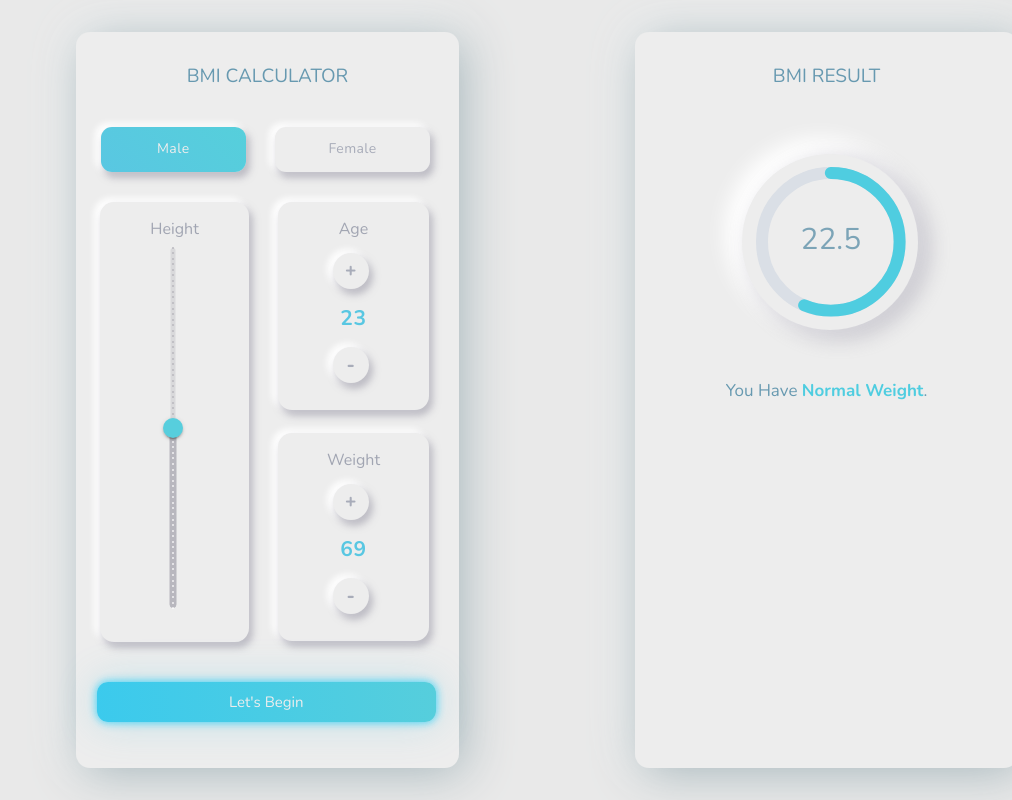
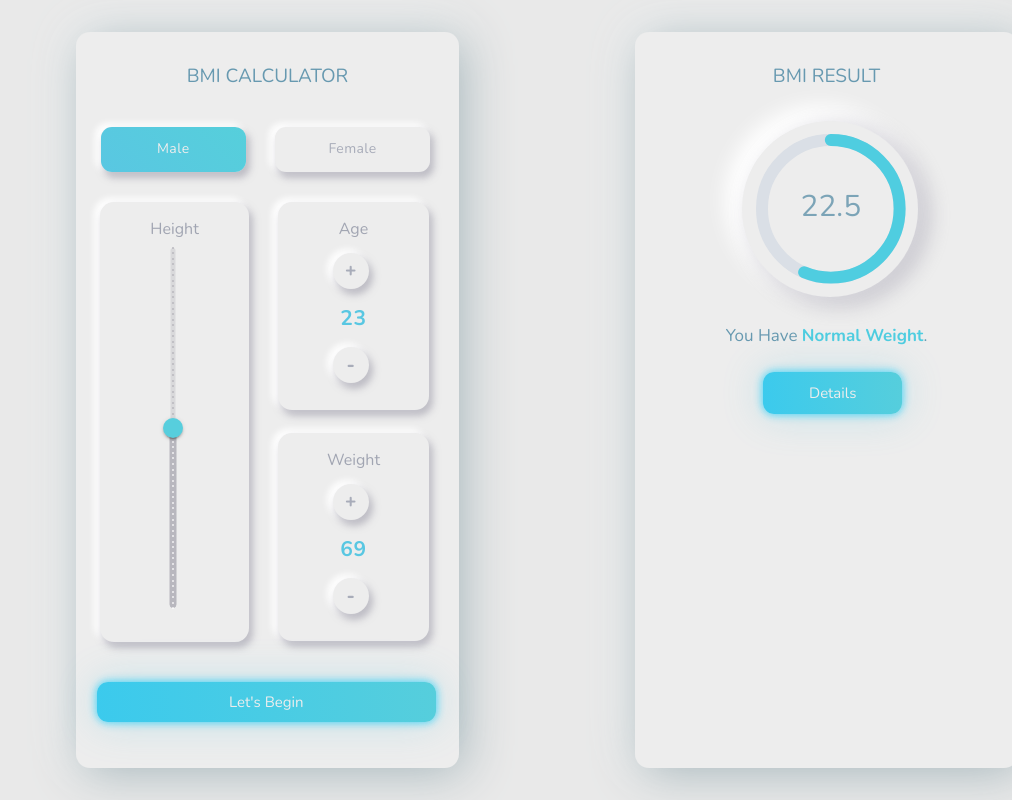
Before and after one commit to erfan-goodarzi/bmi-calculator, a React (Create React App) app: page / in a window 1280 px wide. Shown: the whole page, without its empty margins (268-1280 px from the left). Built offline with nearby package versions, Linux system fonts and the light colour scheme.

Commit message:
Create details modal

```diff
--- a/src/Component/Bmi-box.jsx
+++ b/src/Component/Bmi-box.jsx
@@ -5,6 +5,7 @@ import HeightBox from "../container/material ui/HeightBox";
 import { CircularProgressbar, buildStyles } from "react-circular-progressbar";
 import "react-circular-progressbar/dist/styles.css";
 import CalButton from "../container/material ui/CalButton";
+import BmiModal from "../container/material ui/Modal";
 
 export default function BmiBox({ gender }) {
   const [age, setAge] = useState(23);
@@ -222,7 +223,7 @@ export default function BmiBox({ gender }) {
         <Box
           sx={{
             width: 176,
-            margin: "65px 24px 49px 107px",
+            margin: "32px 24px 49px 107px",
             borderRadius: "50%",
             color: "#6799b0",
             background: " #EDEDED",
@@ -247,7 +248,7 @@ export default function BmiBox({ gender }) {
             })}
           />
         </Box>
-        <Box sx={{ textAlign: "center", fontSize: "17px", fontWeight: "500" }}>
+        <Box sx={{ textAlign: "center", fontSize: "17px", fontWeight: "500" , marginTop: '-22px'}}>
           You have{" "}
           <span style={{ fontWeight: "700", color: "#4fcde0" }}>
             {infoRef.current <= 16
@@ -296,6 +297,7 @@ export default function BmiBox({ gender }) {
         >
           {sugBmi}
         </Box> : null}
+        <BmiModal/>
       </Box>
     </Box>
   );
--- /dev/null
+++ b/src/container/material ui/Modal.jsx
@@ -0,0 +1,116 @@
+import { useState } from "react";
+import Button from "@mui/material/Button";
+import Modal from "@mui/material/Modal";
+import Table from "@mui/material/Table";
+import TableBody from "@mui/material/TableBody";
+import TableCell from "@mui/material/TableCell";
+import TableContainer from "@mui/material/TableContainer";
+import TableRow from "@mui/material/TableRow";
+import Paper from "@mui/material/Paper";
+
+const createData = (severeThinness, thinness, normal, Overweight, Obese) => {
+  return { severeThinness, thinness, normal, Overweight, Obese };
+};
+
+const rows = [
+  createData("Less then 16", "Severe thinness"),
+  createData("16 to 18.4", "Thinness"),
+  createData("18.5 24.9", "Normal"),
+  createData("25 to 29.9", "Overweight"),
+  createData("More then 30", "Obese"),
+];
+
+const BmiModal = () => {
+  const [open, setOpen] = useState(false);
+  const handleOpen = () => setOpen(true);
+  const handleClose = () => setOpen(false);
+
+  return (
+    <div>
+      <Button
+        onClick={handleOpen}
+        sx={{
+          background: "linear-gradient(85deg, #3bcaed, #56cedc)",
+          margin: "2px 8rem",
+          padding: "8px 46px",
+          border: "none",
+          transition: "all 0.2s ease-in-out",
+          fontSize: "15px",
+          letterSpacing: "inherit",
+          borderRadius: "11px !important",
+          color: "#EDEDED",
+          boxShadow:
+            "0 0 10px #59c7e20a, 0 0 40px #59c7e24d, 0 0 10px #00cdffc9",
+          "&:hover": {
+            color: "#3f6b88",
+          },
+        }}
+      >
+        Details
+      </Button>
+      <Modal
+        open={open}
+        onClose={handleClose}
+        aria-labelledby="modal-modal-title"
+        aria-describedby="modal-modal-description"
+      >
+        <TableContainer
+          sx={{
+            margin: "6rem 35rem",
+            width: "30%",
+            boxShadow:
+              "5px 5px 18px 5px #908d9e52, -1px -6px 20px 3px #ffffff59",
+            backgroundColor: "#EDEDED !important",
+          }}
+          component={Paper}
+        >
+          <Table sx={{ minWidth: 460 }} aria-label="simple table">
+            <TableBody>
+              {rows.map((row) => (
+                <TableRow
+                  key={row.normal}
+                  sx={{
+                    "&:last-child td, &:last-child th": { border: 0 },
+                  }}
+                >
+                  <TableCell
+                    sx={{ padding: "17px 1px", textAlign: "center" }}
+                    align="right"
+                  >
+                    {row.severeThinness}
+                  </TableCell>
+                  <TableCell
+                    sx={{ padding: "17px 1px", textAlign: "center" }}
+                    align="right"
+                  >
+                    {row.thinness}
+                  </TableCell>
+                  <TableCell
+                    sx={{ padding: "17px 1px", textAlign: "center" }}
+                    align="right"
+                  >
+                    {row.normal}
+                  </TableCell>
+                  <TableCell
+                    sx={{ padding: "17px 1px", textAlign: "center" }}
+                    align="right"
+                  >
+                    {row.Overweight}
+                  </TableCell>
+                  <TableCell
+                    sx={{ padding: "17px 1px", textAlign: "center" }}
+                    align="right"
+                  >
+                    {row.Obese}
+                  </TableCell>
+                </TableRow>
+              ))}
+            </TableBody>
+          </Table>
+        </TableContainer>
+      </Modal>
+    </div>
+  );
+};
+
+export default BmiModal;
```
